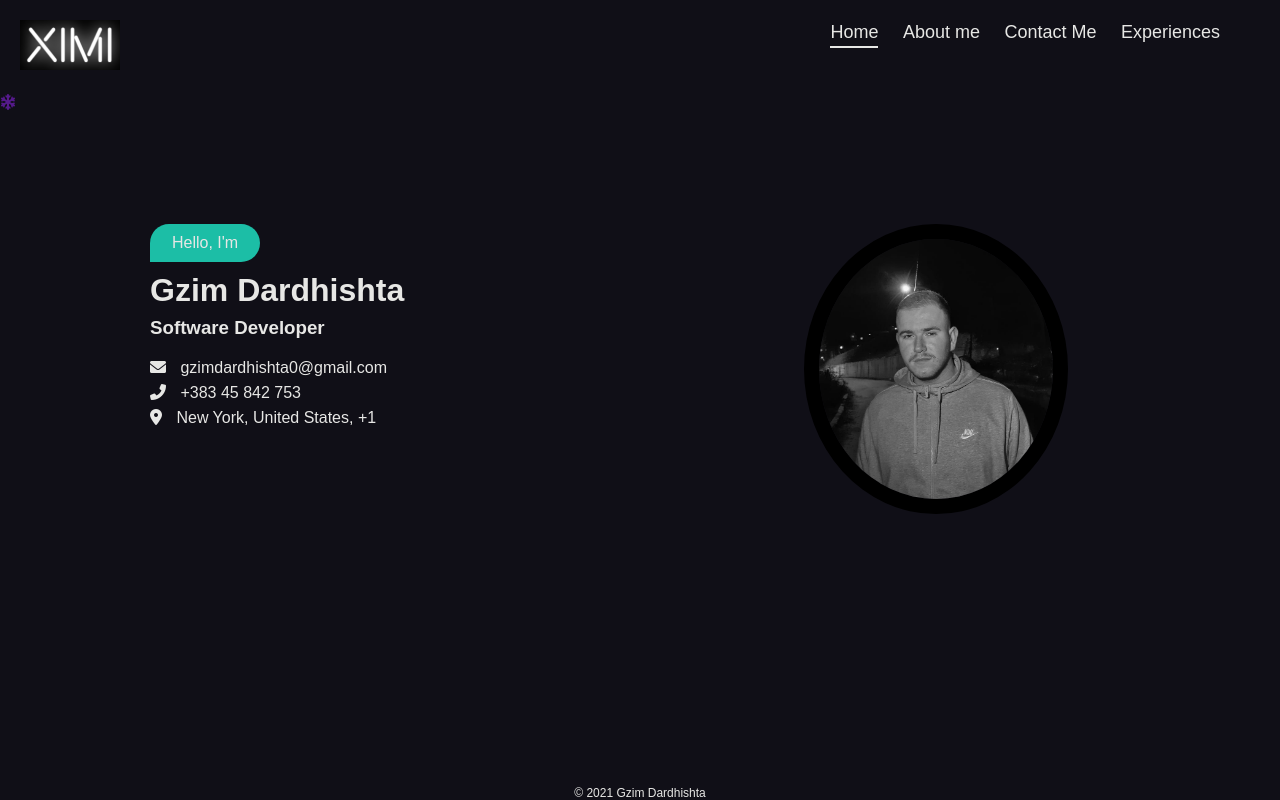
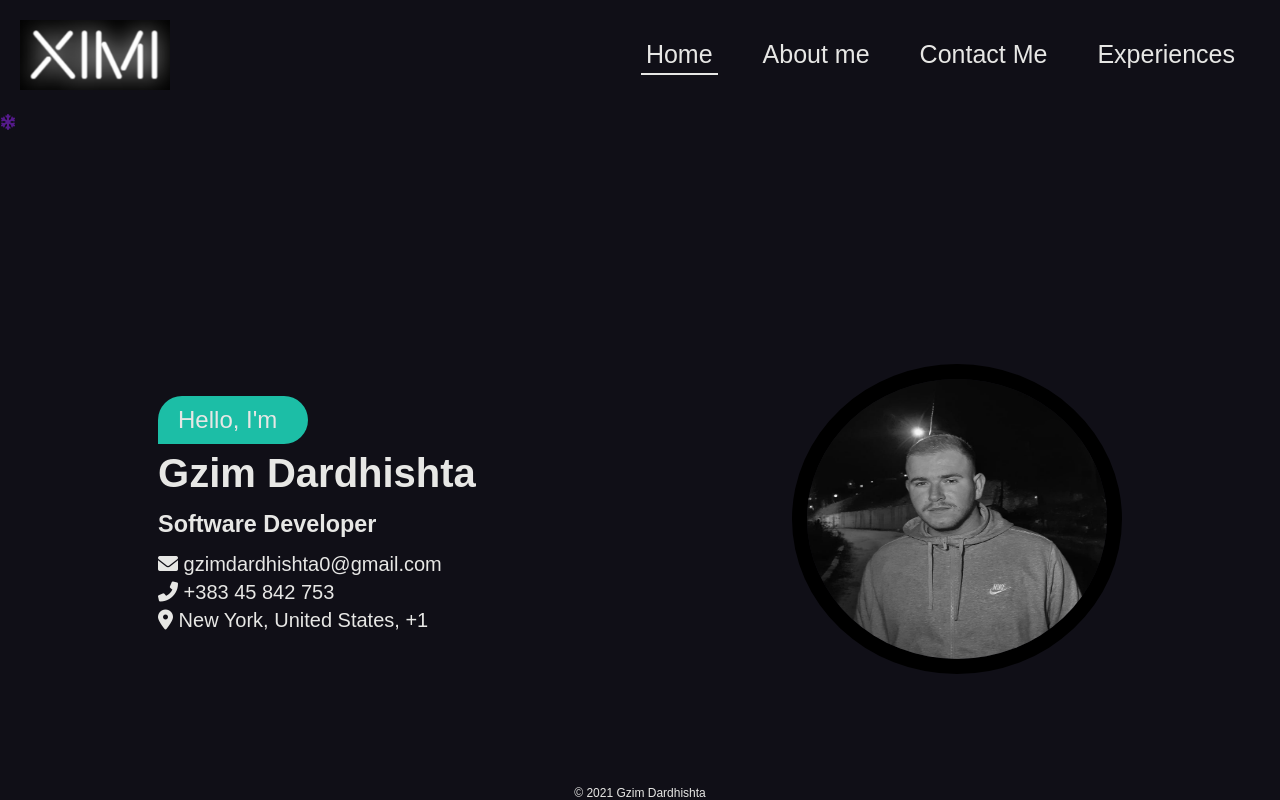
Before and after one commit to Gzim-Dardhishta/prortofolio-web, a plain HTML site: page index.html in a window 1280 px wide. Drawn offline with Linux system fonts and the light colour scheme.

Commit message:
Initial commit

```diff
--- a/css/aboutme.css
+++ b/css/aboutme.css
@@ -11,58 +11,58 @@ body {
 
 #header {
     display: flex;
-    margin: 20px 0;
+    justify-content: space-between;
 }
 
-#llogo img {
-    width: 100px;
-    height: 50px;
-    padding-left: 20px;
-    margin-left: auto;
+#header #llogo {
+    margin: 20px;
 }
 
-.nav-links {
-    padding-right: 50px;
-    display: flex;
-    margin-left: auto;
+#header #llogo img {
+    width: 150px;
+    height: 70px;
+}
+
+#header .nav-links{
+    margin: 20px;
 }
 
 .nav-links ul {
-    list-style: none;
-    margin: 0;
-    padding: 0;
-    justify-content: center;
+    display: flex;
+    /* align-items: center; */
 }
 
 .nav-links ul li{
-    display: inline;
-    font-size: 20px;
-    margin: 10px;
+    padding: 20px;
+    list-style: none;
+    font-size: 25px
 }
 
 .nav-links ul li a {
     text-decoration: none;
     color: rgb(231, 231, 229);
-    justify-content: space-around;
-    font-size: 18px;
+    padding-left: 5px;
+    padding-right: 5px;
 }
 
-#header .nav-links a:hover {
+#header .nav-links ul li a:hover {
     border-bottom: 2px solid purple;
-    padding-bottom: 4px;
+    padding-bottom: 5px;
 }
 
-#header .nav-links a.is-active {
+#header .nav-links ul li a.is-active {
     border-bottom: 2px solid rgb(231, 231, 229);
-    padding-bottom: 4px;
+    padding-bottom: 5px;
+}
+
+.snow {
+    position: fixed;
 }
 
 #main {
     width: 700px;
-    justify-content: center;
-
-    margin-left: 200px;
-    margin-top: 100px;
+    margin: auto;
+    margin-top: 200px;
 }
 
 #main h1 {
@@ -73,7 +73,7 @@ body {
     margin-bottom: 10px;
 }
 
-#main .me {
-    font-size: 1.2em;
+#main p {
+    font-size: 18px;
     margin-bottom: 10px;
 }
--- a/css/contactme.css
+++ b/css/contactme.css
@@ -11,51 +11,48 @@ body {
 
 #header {
     display: flex;
-    margin: 20px 0;
+    justify-content: space-between;
 }
 
-#llogo img {
-    width: 100px;
-    height: 50px;
-    padding-left: 20px;
-    margin-left: auto;
+#header #llogo {
+    margin: 20px;
 }
 
-.nav-links {
-    padding-right: 50px;
-    display: flex;
-    margin-left: auto;
+#header #llogo img {
+    width: 150px;
+    height: 70px;
+}
+
+#header .nav-links{
+    margin: 20px;
 }
 
 .nav-links ul {
-    list-style: none;
-    margin: 0;
-    padding: 0;
-    justify-content: center;
+    display: flex;
+    /* align-items: center; */
 }
 
 .nav-links ul li{
-    display: inline;
-    /* margin-left: auto; */
-    font-size: 20px;
-    margin: 10px;
+    padding: 20px;
+    list-style: none;
+    font-size: 25px
 }
 
 .nav-links ul li a {
     text-decoration: none;
     color: rgb(231, 231, 229);
-    justify-content: space-around;
-    font-size: 18px;
+    padding-left: 5px;
+    padding-right: 5px;
 }
 
-#header .nav-links a:hover {
+#header .nav-links ul li a:hover {
     border-bottom: 2px solid purple;
-    padding-bottom: 4px;
+    padding-bottom: 5px;
 }
 
-#header .nav-links a.is-active {
+#header .nav-links ul li a.is-active {
     border-bottom: 2px solid rgb(231, 231, 229);
-    padding-bottom: 4px;
+    padding-bottom: 5px;
 }
 
 .snow {
@@ -67,6 +64,16 @@ body {
     justify-content: center;
     text-align: center;
     padding: 50px;
+    margin-top: 100px;
+    font-size: large;
+}
+
+#main #form {
+    width: 300px;
+}
+
+#main #form form {
+    font-size: 20px;
 }
 
 input[type=text] {
--- a/css/experience.css
+++ b/css/experience.css
@@ -11,64 +11,64 @@ body {
 
 #header {
     display: flex;
-    margin: 20px 0;
+    justify-content: space-between;
 }
 
-#llogo img {
-    width: 100px;
-    height: 50px;
-    padding-left: 20px;
-    margin-left: auto;
+#header #llogo {
+    margin: 20px;
 }
 
-.nav-links {
-    padding-right: 50px;
-    display: flex;
-    margin-left: auto;
+#header #llogo img {
+    width: 150px;
+    height: 70px;
+}
+
+#header .nav-links{
+    margin: 20px;
 }
 
 .nav-links ul {
-    list-style: none;
-    margin: 0;
-    padding: 0;
-    justify-content: center;
+    display: flex;
+    /* align-items: center; */
 }
 
 .nav-links ul li{
-    display: inline;
-    /* margin-left: auto; */
-    font-size: 20px;
-    margin: 10px;
+    padding: 20px;
+    list-style: none;
+    font-size: 25px
 }
 
 .nav-links ul li a {
     text-decoration: none;
     color: rgb(231, 231, 229);
-    justify-content: space-around;
-    font-size: 18px;
+    padding-left: 5px;
+    padding-right: 5px;
 }
 
-#header .nav-links a:hover {
+#header .nav-links ul li a:hover {
     border-bottom: 2px solid purple;
-    padding-bottom: 4px;
+    padding-bottom: 5px;
 }
 
-#header .nav-links a.is-active {
+#header .nav-links ul li a.is-active {
     border-bottom: 2px solid rgb(231, 231, 229);
-    padding-bottom: 4px;
+    padding-bottom: 5px;
+}
+
+.snow {
+    position: fixed;
 }
 
 main {
-    margin: auto;
-    width: 60%;
-    padding: 50px;
     display: flex;
+    justify-content: center;
+    align-items: center;
+    margin-top: 200px;
 }
 
 #main-info h2 {
     background-color: rgb(28, 190, 166);
     width: 50%;
-    justify-content: center;
     padding: 10px 22px;
     border-radius: 20px 20px 20px 0px;
     margin-bottom: 5px;
@@ -77,7 +77,6 @@ main {
 #main-info h3 {
     background-color: rgb(28, 190, 166);
     width: 50%;
-    justify-content: center;
     padding: 10px 22px;
     border-radius: 20px 20px 20px 0px;
     margin-bottom: 5px;
@@ -86,14 +85,12 @@ main {
 #main-info h4 {
     background-color: rgb(28, 190, 166);
     width: 50%;
-    justify-content: center;
     padding: 10px 22px;
     border-radius: 20px 20px 20px 0px;
     margin-bottom: 5px;
 }
 
 #git-hub {
-    justify-content: center;
     text-align: center;
 }
 
--- a/css/style.css
+++ b/css/style.css
@@ -11,108 +11,85 @@ body {
 
 #header {
     display: flex;
-    margin: 20px 0;
+    justify-content: space-between;
 }
 
-#llogo img {
-    width: 100px;
-    height: 50px;
-    padding-left: 20px;
-    margin-left: auto;
+#header #llogo {
+    margin: 20px;
 }
 
-.nav-links {
-    padding-right: 50px;
-    display: flex;
-    margin-left: auto;
+#header #llogo img {
+    width: 150px;
+    height: 70px;
+}
+
+#header .nav-links{
+    margin: 20px;
 }
 
 .nav-links ul {
-    list-style: none;
-    margin: 0;
-    padding: 0;
-    justify-content: center;
+    display: flex;
 }
 
 .nav-links ul li{
-    display: inline;
-    font-size: 20px;
-    margin: 10px;
+    padding: 20px;
+    list-style: none;
+    font-size: 25px
 }
 
 .nav-links ul li a {
     text-decoration: none;
     color: rgb(231, 231, 229);
-    justify-content: space-around;
-    font-size: 18px;
+    padding-left: 5px;
+    padding-right: 5px;
 }
 
-#header .nav-links a:hover {
+#header .nav-links ul li a:hover {
     border-bottom: 2px solid purple;
-    padding-bottom: 4px;
+    padding-bottom: 5px;
 }
 
-#header .nav-links a.is-active {
+#header .nav-links ul li a.is-active {
     border-bottom: 2px solid rgb(231, 231, 229);
-    padding-bottom: 4px;
+    padding-bottom: 5px;
 }
 
 .snow {
     position: fixed;
 }
 
+
 #main {
     display: flex;
-    margin-top: 150px;
-    padding-left: 150px;
+    justify-content: space-around;
+    align-items: center;
+    margin-top: 250px;
+    font-size: 20px;
 }
 
-#main .personal-info {
-    float: left;
-    justify-content: center;
+#personal-info div{
+    margin-bottom: 15px;
 }
 
-.greeting-text{
+#personal-info .greeting-text{
     max-width: 150px;
     max-height: 40px;
-    display: flex;
 }
 
-.greeting-text p{
+#personal-info .greeting-text p{
     background-color: rgb(28, 190, 166);
-    justify-content: center;
-    padding: 10px 22px;
-    border-radius: 20px 20px 20px 0px;
+    padding: 10px 20px;
+    font-size: 24px;
+    border-radius: 25px 25px 25px 0px;
 }
 
-.name {
-    padding-top: 10px;
+#main #contact p{
+    margin-bottom: 5px;
 }
 
-.profession {
-    padding-top: 8px;
-}
-
-#contact {
-    padding-top: 20px;
-}
-
-#contact p {
-    padding-bottom: 7px;
-}
-
-#contact i {
-    padding-right: 10px;
-}
-
-
-.profile-pic {
-    margin-left: 400px;
-}
-
-.profile-pic img{
-    max-width: 400px;
-    max-height: 260px;
+#main .profile-pic img{
+    width: 300px;
+    height: 280px;
     border-radius: 50%;
     border: 15px solid black;
 }
@@ -123,9 +100,9 @@ body {
     bottom:0;
     width:100%;
     font-size: 12px;
- }
+}
 
-/* @media screen and (max-width: 630px){
+@media screen and (max-width: 630px){
 
     .line {
         width: 30px;
@@ -134,17 +111,27 @@ body {
         margin: 5px;
     }
 
+    nav {
+        position: relative;
+        justify-content: center;
+        align-items: center;
+    }
+
     .hamburger {
         cursor: pointer;
+        position: absolute;
+        right: 5%;
+        top: 20%;
+        z-index: 2;
     }
 
-    .nav-links ul {
+    .links {
         position: fixed;
-        flex-direction: column;
-        margin: 0 0 0 30%;
+        /* margin: 0 0 0 30%; */
         background: rgb(16, 15, 23);
         width: 100%;
         height: 100vh;
+        flex-direction: column;
     }
 
     #main {
@@ -152,4 +139,4 @@ body {
         flex-direction: column;
     }
 
-} */
+}
--- a/index.html
+++ b/index.html
@@ -6,18 +6,18 @@
     <meta name="viewport" content="width=device-width, initial-scale=1.0">
 
     <!-- link -->
-    <link rel="stylesheet" href="/css/style.css">
+    <link rel="stylesheet" href="./css/style.css">
     <link rel="stylesheet" href="https://cdnjs.cloudflare.com/ajax/libs/font-awesome/6.0.0-beta2/css/all.min.css" integrity="sha512-YWzhKL2whUzgiheMoBFwW8CKV4qpHQAEuvilg9FAn5VJUDwKZZxkJNuGM4XkWuk94WCrrwslk8yWNGmY1EduTA==" crossorigin="anonymous" referrerpolicy="no-referrer" />
 
     <!-- Favicon -->
-    <link rel="icon" type="image/png" href="/img/logo-favicon.png">
+    <link rel="icon" type="image/png" href="./img/logo-favicon.png">
 
     <title>Gzim Dardhishta</title>
 </head>
 <body>
     <header id="header">
         <div id="llogo">
-            <img src="/img/ximi-logo.png" alt="">
+            <img src="./img/ximi-logo.png" alt="">
         </div>
 
         <nav class="nav-links">
@@ -26,7 +26,7 @@
                 <div class="line"></div>
                 <div class="line"></div>
             </div>
-            <ul>
+            <ul class="links">
                 <li><a href="#" class="is-active">Home</a></li>
                 <li><a href="aboutme.html">About me</a></li>
                 <li><a href="contactme.html">Contact Me</a></li>
@@ -68,5 +68,7 @@
     <footer id="footer">
         <span>&copy; 2021 Gzim Dardhishta</span>
     </footer>
+
+    <script src="./js/script.js"></script>
 </body>
 </html>
--- a/js/script.js
+++ b/js/script.js
@@ -1 +1,7 @@
-console.log("Hello")
+const hamburger = document.querySelector(".hamburger");
+const navLinks = document.querySelector(".links");
+const ul_links = document.querySelectorAll(".links li");
+
+hamburger.addEventListener("click", () => {
+    navLinks.classList.toggle("open");
+});
```
Also changed, not shown: aboutme.html (+2 -2 lines), contactme.html (+4 -4 lines), experience.html (+4 -4 lines).
